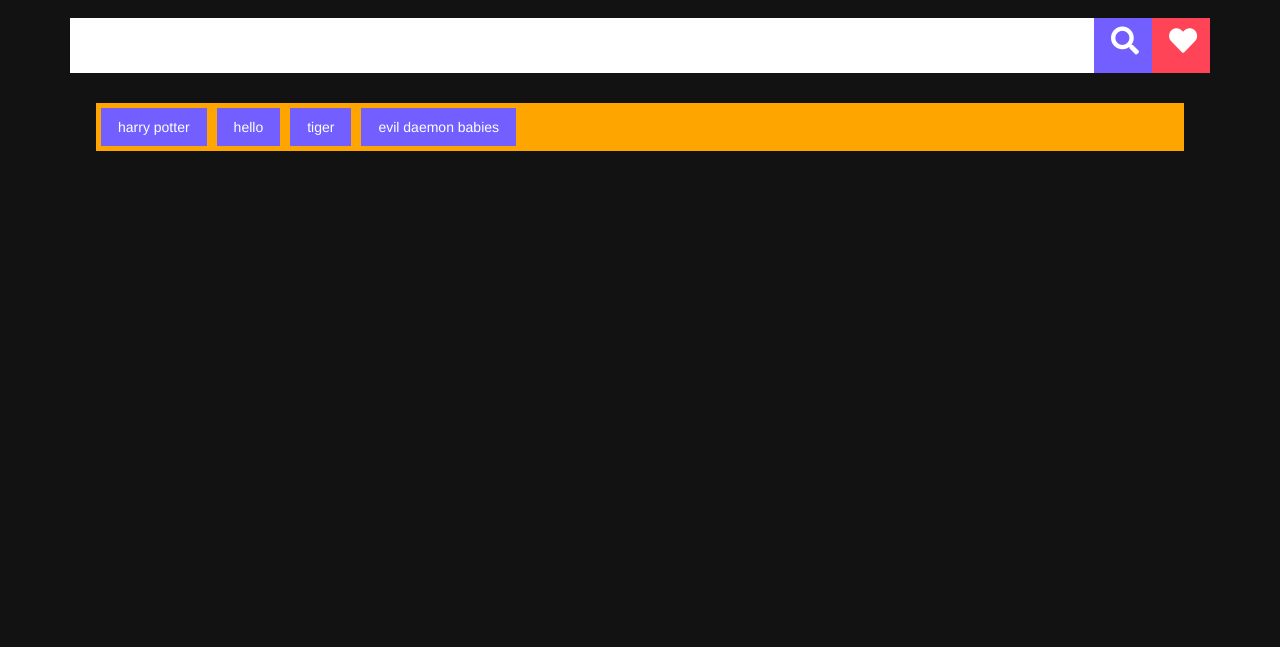
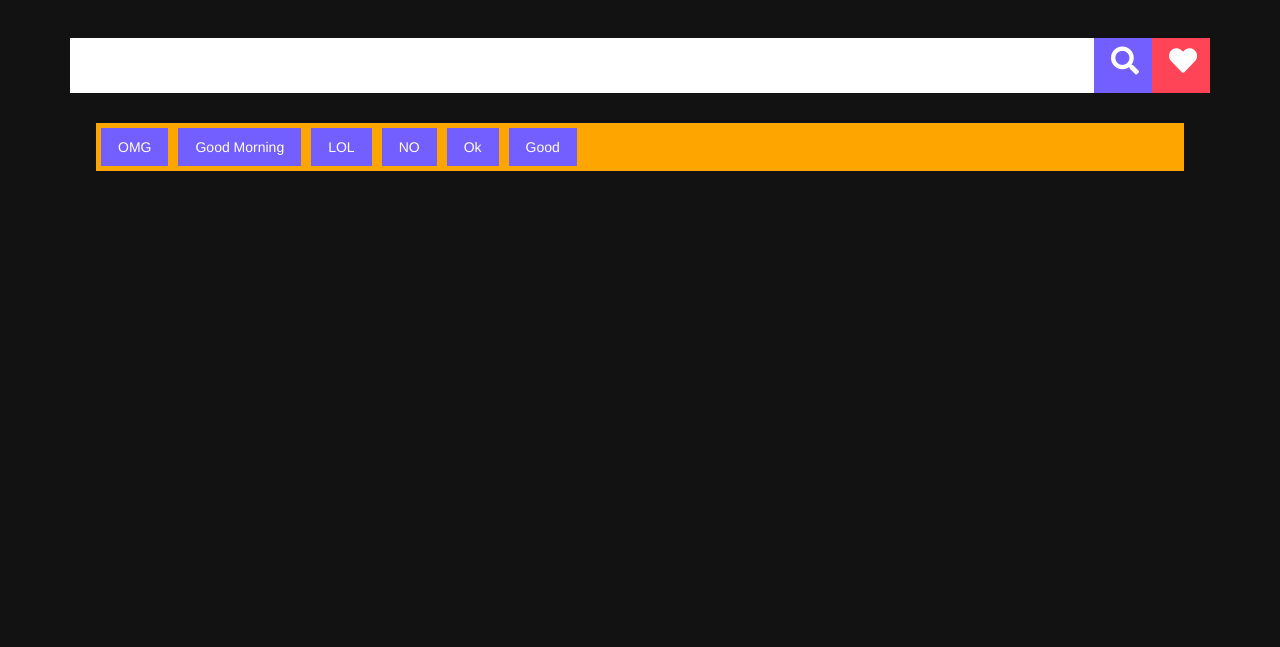
Before and after one commit to lucasmerat/GiphyShare, a plain HTML site: page index.html in a window 1280 px wide. Shown: the part 153-800 px from the top of the page. Drawn offline with nearby package versions, Linux system fonts and the light colour scheme.

Commit message:
Functioning share to facebook button

```diff
--- a/assets/javascript/main.js
+++ b/assets/javascript/main.js
@@ -1,4 +1,4 @@
-buttonArr = ["harry potter", "hello", "tiger", "evil daemon babies"]; //Initial sample search values
+buttonArr = ["OMG", "Good Morning", "LOL", "NO", "Ok", "Good"]; //Initial sample search values
 loadButtons();
 //Creates and displays buttons for all in array
 function loadButtons() {
@@ -51,7 +51,7 @@ function giphyPull(response) {
       response.data[i].images.original.url + //Adding animated image as arg
       " still=" +
       response.data[i].images.original_still.url + //Still image as second arg to revert off hover
-        "><a id=facebook class=social target=_blank href='https://www.facebook.com'><a id=twitter class=social href='www.twitter.com'><a id=favorite class=social href='www.lucas.com'>"
+        "><a id=facebook class=social target=_blank href='https://www.facebook.com/sharer/sharer.php?u="+ response.data[i].images.original.url + "&amp;src=sdkpreparse'><a id=twitter class=social href='www.twitter.com'><a id=favorite class=social href='www.lucas.com'>"
     );
   }
 }
--- a/index.html
+++ b/index.html
@@ -15,7 +15,16 @@
     <link rel="stylesheet" href="assets/css/style.css" />
   </head>
   <body>
+        <div id="fb-root"></div>
+        <script>(function(d, s, id) {
+          var js, fjs = d.getElementsByTagName(s)[0];
+          if (d.getElementById(id)) return;
+          js = d.createElement(s); js.id = id;
+          js.src = 'https://connect.facebook.net/en_US/sdk.js#xfbml=1&version=v3.2';
+          fjs.parentNode.insertBefore(js, fjs);
+        }(document, 'script', 'facebook-jssdk'));</script>
     <div id="search-area">
+            <div data-href="https://lucasmerat.github.io" data-layout="button_count" data-size="small" data-mobile-iframe="true"><a target="_blank" href="https://www.facebook.com/sharer/sharer.php?u=https%3A%2F%2Flucasmerat.github.io%2F&amp;src=sdkpreparse" class="fb-xfbml-parse-ignore">Share</a></div>
       <h1 id="title"><span id="title-1">Giphy</span><span id="title-2">Share</span></h1>
       <h4 id="description">A simple app that makes sharing and saving gifs, easy!</h2>
         <form>
```
